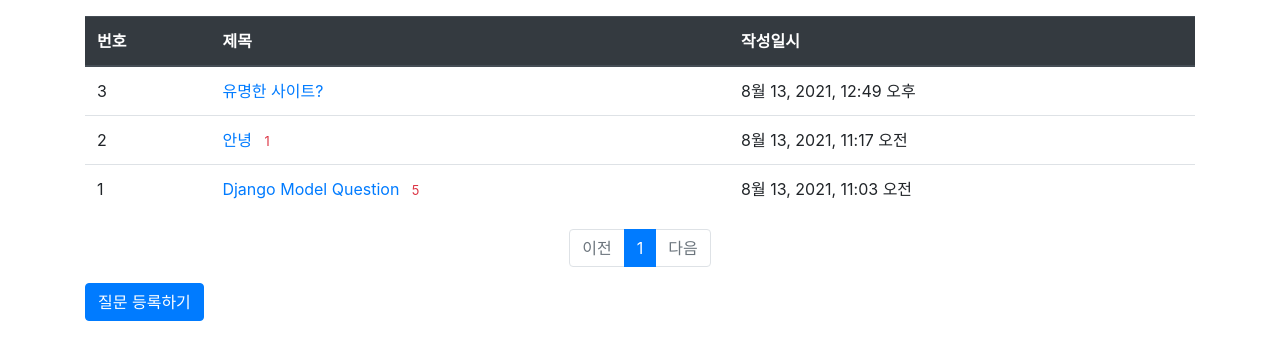
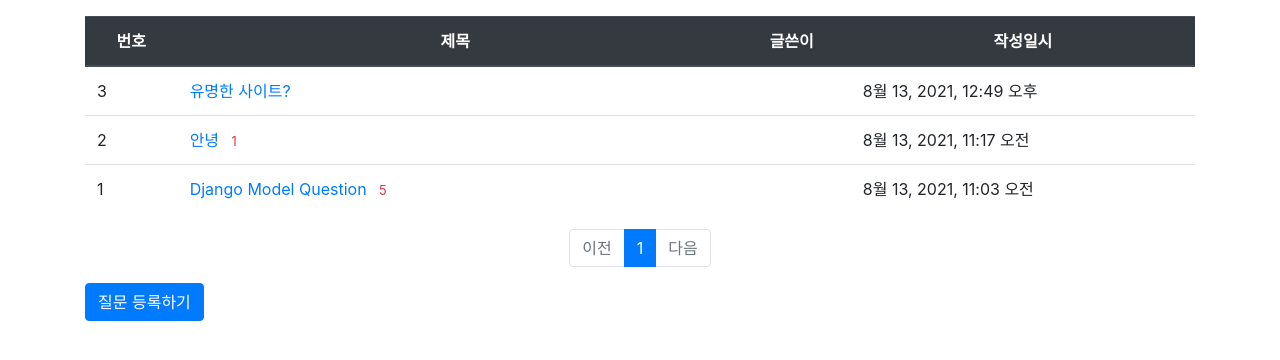
Before and after one commit to mildsalmon/Study_Web, a Django app: page / in a window 1280 px wide. Shown: the part 57-417 px from the top of the page. Run offline with Django 3.2, Linux system fonts and the light colour scheme; data comes from the database, SQL or seed files in the repository; some libraries are stand-ins or nearby versions.

Commit message:
:tada:[Add] [3장] 글쓴이 표시하기

```diff
--- a/Do it! 점프 투 장고/projects/mysite/templates/pybo/question_list.html
+++ b/Do it! 점프 투 장고/projects/mysite/templates/pybo/question_list.html
@@ -4,9 +4,10 @@
 <div class="container my-3">
     <table class="table">
         <thead>
-        <tr class="thead-dark">
+        <tr class="text-center thead-dark">
             <th>번호</th>
-            <th>제목</th>
+            <th style="width:50%">제목</th>
+            <th>글쓴이</th>
             <th>작성일시</th>
         </tr>
         </thead>
@@ -15,16 +16,17 @@
         {% for question in question_list %}
         <tr>
             <td>{{ question_list.paginator.count|sub:question_list.start_index|sub:forloop.counter0|add:1 }}</td>
-            <td>
+            <td class="text-left">
                 <a href="{% url 'pybo:detail' question.id %}">
                     {{ question.subject }}
+                </a>
                     {% if question.answer_set.count > 0 %}
                     <span class="text-danger small ml-2">
                         {{ question.answer_set.count }}
                     </span>
                     {% endif %}
-                </a>
             </td>
+            <td>{{ question.author.username }}</td> <!-- 글쓴이 추가 -->
             <td>{{ question.create_date }}</td>
         </tr>
         {% endfor %}
```
Also changed, not shown: Do it! 점프 투 장고/projects/mysite/templates/pybo/question_detail.html (+7 -2 lines).
